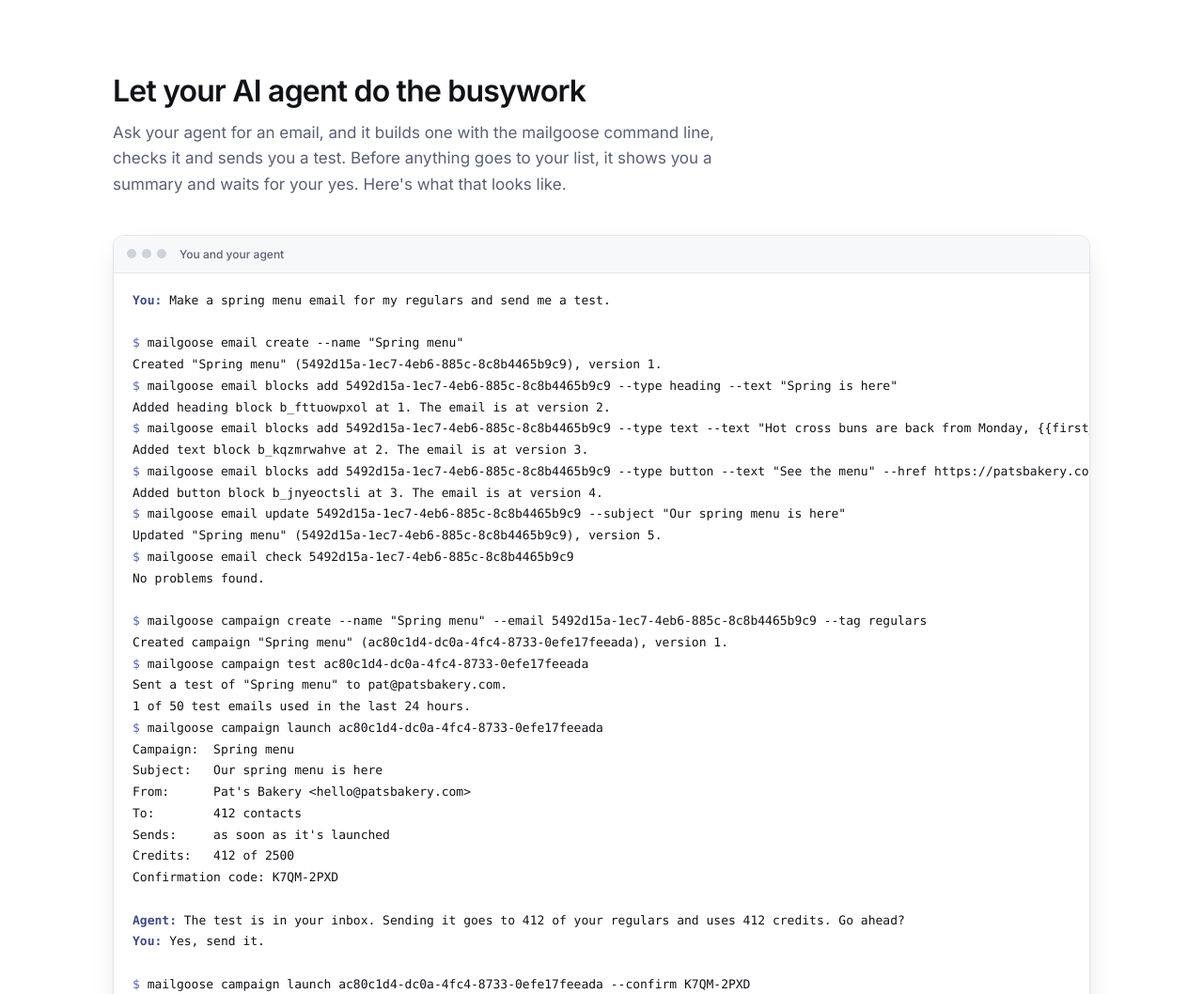
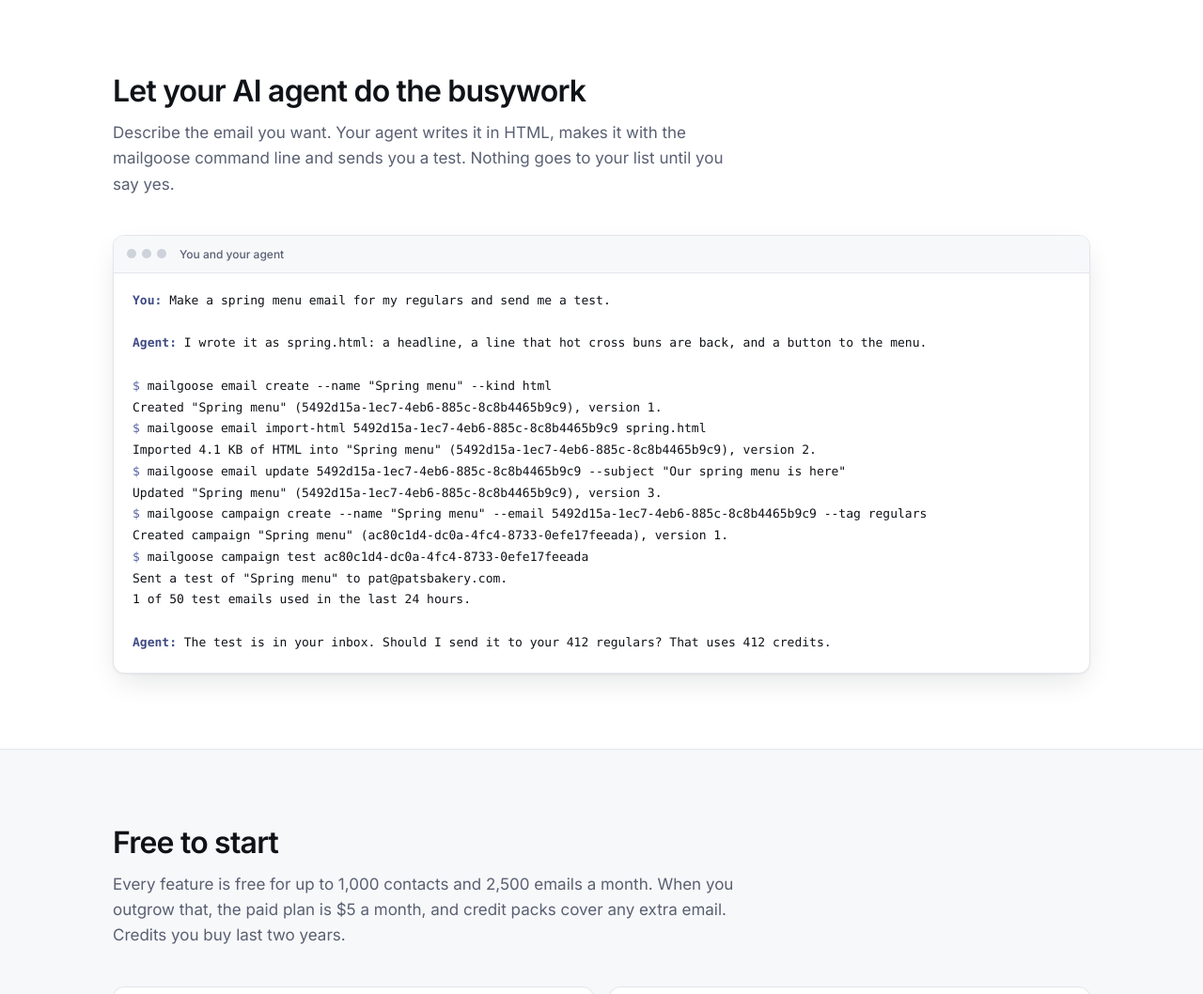
Before and after one commit to gremlin-technologies/mailgoose-public, a plain HTML site: page site/index.html in a window 1280 px wide. Shown: the part 1540-2598 px from the top of the page at 94% size. Drawn offline with Linux system fonts and the light colour scheme.

Commit message:
MG-129: A shorter agent example, built from a description as HTML (#10)
* Add a price comparison page (MG-127)

/price-comparison/ puts mailgoose next to Mailchimp, Brevo, MailerLite
and Kit: what a 1,000 and a 5,000 contact list costs on each cheapest
paid plan, what the free plans include, and which ones work from an AI
agent. Each competitor figure links to the page it was read from on
Nov 23, 2026; where a source is silent the mark says so instead of
guessing. Our own prices are worked out in the page from one block of
constants. Linked from the pricing FAQ and the home and pricing footers.

Co-Authored-By: Claude Opus 5.5 <noreply@anthropic.com>

* Price comparison: 25,000 and 100,000 rows, Brevo's tiers, sources (MG-127 review)

Adds the 25,000 and 100,000 contact rows, with Brevo marked cheapest
where it is. Brevo's cells use the smallest Starter tier that holds the
list (its calculator, read Nov 23), and each source line names the
calculator or slider setting it came from.

Co-Authored-By: Claude Opus 5.5 <noreply@anthropic.com>

* MG-129: A shorter agent example, built from a description as HTML

The home page's agent transcript drops from about 15 commands to five: the agent writes the email as HTML from the person's one-line ask, makes it, sets the subject, makes the campaign and sends a test, then asks before sending to the list. Commands and output match the CLI's source.

Co-Authored-By: Claude Opus 5.5 <noreply@anthropic.com>

---------

Co-authored-by: Claude <noreply@anthropic.com>

```diff
--- a/site/index.html
+++ b/site/index.html
@@ -72,44 +72,27 @@
       <div class="wrap">
         <div class="section-head">
           <h2>Let your AI agent do the busywork</h2>
-          <p class="section-lede">Ask your agent for an email, and it builds one with the mailgoose command line, checks it and sends you a test. Before anything goes to your list, it shows you a summary and waits for your yes. Here's what that looks like.</p>
+          <p class="section-lede">Describe the email you want. Your agent writes it in HTML, makes it with the mailgoose command line and sends you a test. Nothing goes to your list until you say yes.</p>
         </div>
         <figure class="terminal terminal-wide">
           <figcaption class="terminal-bar"><span aria-hidden="true"></span><span aria-hidden="true"></span><span aria-hidden="true"></span>You and your agent</figcaption>
 <pre><code><span class="who">You:</span> Make a spring menu email for my regulars and send me a test.
 
-<span class="p">$ </span>mailgoose email create --name "Spring menu"
+<span class="who">Agent:</span> I wrote it as spring.html: a headline, a line that hot cross buns are back, and a button to the menu.
+
+<span class="p">$ </span>mailgoose email create --name "Spring menu" --kind html
 Created "Spring menu" (5492d15a-1ec7-4eb6-885c-8c8b4465b9c9), version 1.
-<span class="p">$ </span>mailgoose email blocks add 5492d15a-1ec7-4eb6-885c-8c8b4465b9c9 --type heading --text "Spring is here"
-Added heading block b_fttuowpxol at 1. The email is at version 2.
-<span class="p">$ </span>mailgoose email blocks add 5492d15a-1ec7-4eb6-885c-8c8b4465b9c9 --type text --text "Hot cross buns are back from Monday, {{first_name|friend}}."
-Added text block b_kqzmrwahve at 2. The email is at version 3.
-<span class="p">$ </span>mailgoose email blocks add 5492d15a-1ec7-4eb6-885c-8c8b4465b9c9 --type button --text "See the menu" --href https://patsbakery.com/menu
-Added button block b_jnyeoctsli at 3. The email is at version 4.
+<span class="p">$ </span>mailgoose email import-html 5492d15a-1ec7-4eb6-885c-8c8b4465b9c9 spring.html
+Imported 4.1 KB of HTML into "Spring menu" (5492d15a-1ec7-4eb6-885c-8c8b4465b9c9), version 2.
 <span class="p">$ </span>mailgoose email update 5492d15a-1ec7-4eb6-885c-8c8b4465b9c9 --subject "Our spring menu is here"
-Updated "Spring menu" (5492d15a-1ec7-4eb6-885c-8c8b4465b9c9), version 5.
-<span class="p">$ </span>mailgoose email check 5492d15a-1ec7-4eb6-885c-8c8b4465b9c9
-No problems found.
-
+Updated "Spring menu" (5492d15a-1ec7-4eb6-885c-8c8b4465b9c9), version 3.
 <span class="p">$ </span>mailgoose campaign create --name "Spring menu" --email 5492d15a-1ec7-4eb6-885c-8c8b4465b9c9 --tag regulars
 Created campaign "Spring menu" (ac80c1d4-dc0a-4fc4-8733-0efe17feeada), version 1.
 <span class="p">$ </span>mailgoose campaign test ac80c1d4-dc0a-4fc4-8733-0efe17feeada
 Sent a test of "Spring menu" to pat@patsbakery.com.
 1 of 50 test emails used in the last 24 hours.
-<span class="p">$ </span>mailgoose campaign launch ac80c1d4-dc0a-4fc4-8733-0efe17feeada
-Campaign:  Spring menu
-Subject:   Our spring menu is here
-From:      Pat's Bakery &lt;hello@patsbakery.com&gt;
-To:        412 contacts
-Sends:     as soon as it's launched
-Credits:   412 of 2500
-Confirmation code: K7QM-2PXD
 
-<span class="who">Agent:</span> The test is in your inbox. Sending it goes to 412 of your regulars and uses 412 credits. Go ahead?
-<span class="who">You:</span> Yes, send it.
-
-<span class="p">$ </span>mailgoose campaign launch ac80c1d4-dc0a-4fc4-8733-0efe17feeada --confirm K7QM-2PXD
-Launched "Spring menu" to 412 contacts, with 412 credits reserved. It's sending now.</code></pre>
+<span class="who">Agent:</span> The test is in your inbox. Should I send it to your 412 regulars? That uses 412 credits.</code></pre>
         </figure>
       </div>
     </section>
```
